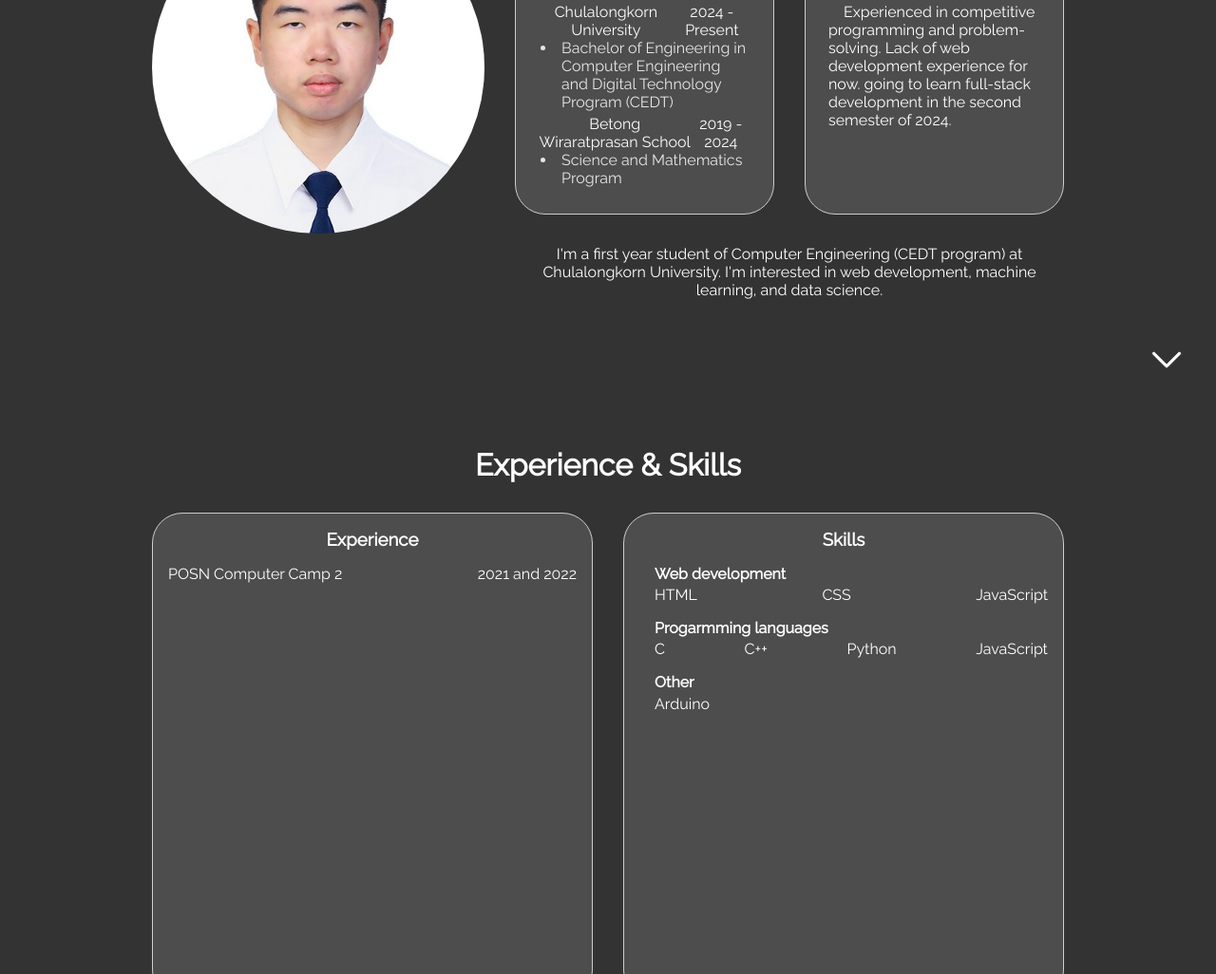
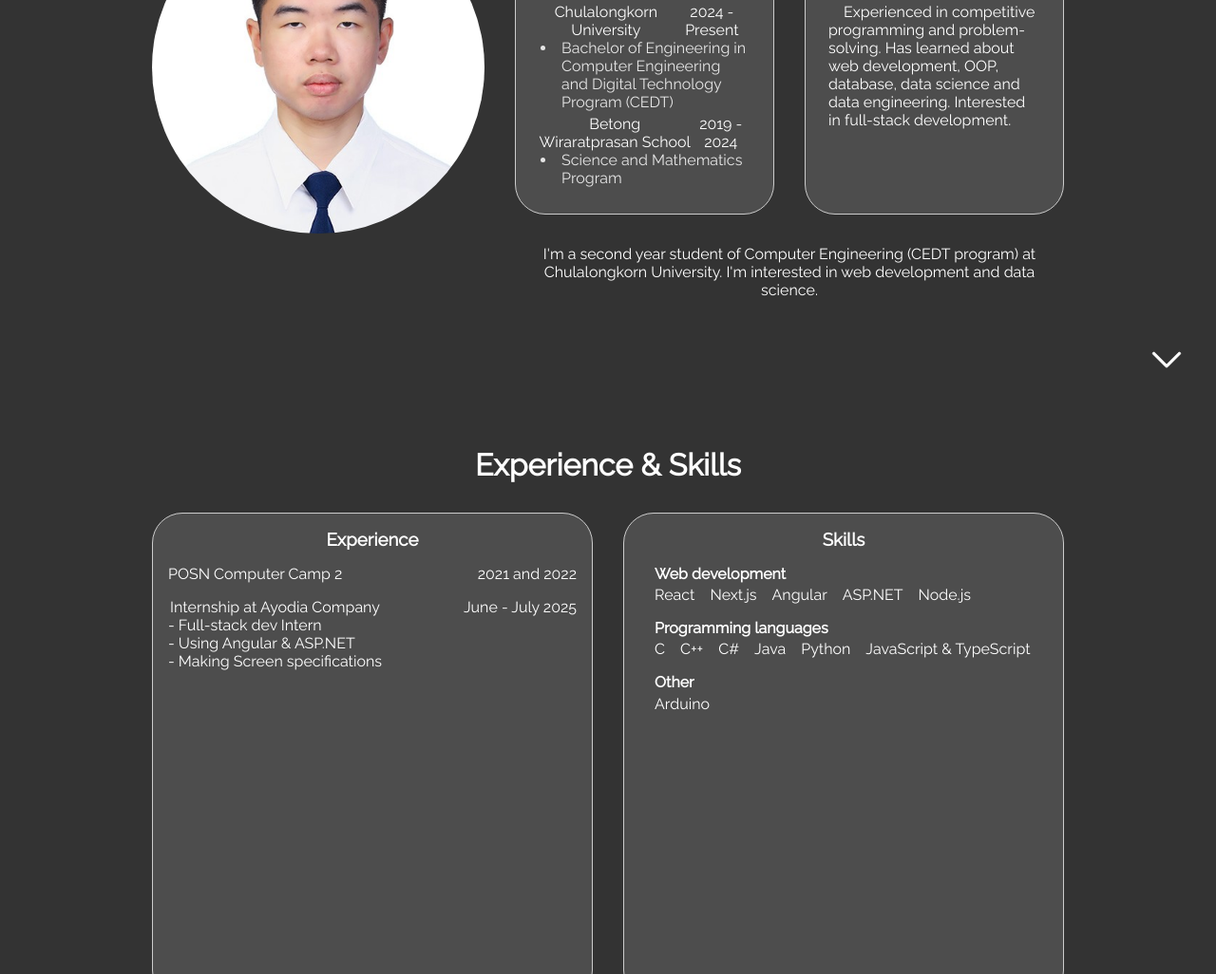
Before and after one commit to ThawinXD/ThawinXD.github.io, a plain HTML site: page index.html in a window 1280 px wide. Shown: the part 1225-2251 px from the top of the page at 95% size. Drawn offline with Linux system fonts and the light colour scheme.

Commit message:
Update experience, skills, and project sections
Revised the experience section to reflect updated skills and internship experience. Expanded the skills section with additional technologies and corrected a typo. Updated the projects section layout and naming, and improved CSS for better alignment, wrapping, and image handling.

```diff
--- a/index.html
+++ b/index.html
@@ -14,7 +14,7 @@
          <ul class="nav-links">
             <li><a href="#about">About</a></li>
             <li><a href="#experience">Experience</a></li>
-            <li><a href="#projects">Projects</a></li>
+            <li><a href="#projects">Project(s)</a></li>
             <li><a href="#contact">Contact</a></li>
          </ul>
       </div>
@@ -102,12 +102,12 @@
             <div class="details-container">
                <img src="assets/experience-icon.svg" alt="Experience icon" class="icon">
                <h3>Experience</h3>
-               <p class="text-left">Experienced in competitive programming and problem-solving. Lack of web development experience for now. going to learn full-stack development in the second semester of 2024.</p>
+               <p class="text-left">Experienced in competitive programming and problem-solving. Has learned about web development, OOP, database, data science and data engineering. Interested in full-stack development.</p>
             </div>
          </div>
          <div class="text-container">
             <p class="section-p1">
-               I'm a first year student of Computer Engineering (CEDT program) at Chulalongkorn University. I'm interested in web development, machine learning, and data science.
+               I'm a second year student of Computer Engineering (CEDT program) at Chulalongkorn University. I'm interested in web development and data science.
             </p>
          </div>
       </div>
@@ -122,26 +122,50 @@
                <p>POSN Computer Camp 2</p>
                <p>2021 and 2022</p>
             </div>
+            <div class="left-right-align">
+               <div>
+                  <p>Internship at Ayodia Company</p>
+                  <div class="text-left">
+                     <p>- Full-stack dev Intern</p>
+                     <p>- Using Angular & ASP.NET</p>
+                     <p>- Making Screen specifications</p>
+                  </div>
+               </div>
+               <p>June - July 2025</p>
+            </div>
          </div>
          <div class="experience ex2">
             <h3 class="h3">Skills</h3>
             <div class="skill skill-1">
                <h4>Web development</h4>
                <div class="space-between">
-                  <p>HTML</p>
-                  <p>CSS</p>
-                  <p>JavaScript</p>
+                  <p>React</p>
+                  <p>Next.js</p>
+                  <p>Angular</p>
+                  <p>ASP.NET</p>
+                  <p>Node.js</p>
                </div>
             </div>
             <div class="skill skill-2">
-               <h4>Progarmming languages</h4>
+               <h4>Programming languages</h4>
                <div class="space-between">
-                  <p>C</p>
-                  <p>C++</p>
-                  <p>Python</p>
-                  <p>JavaScript</p>
+                  <p class="itemInP">C</p>
+                  <p class="itemInP">C++</p>
+                  <p class="itemInP">C#</p>
+                  <p class="itemInP">Java</p>
+                  <p class="itemInP">Python</p>
+                  <p class="itemInP">JavaScript & TypeScript</p>
                </div>
             </div>
+            <!-- <div class="skill skill-2">
+               <h4>Frameworks</h4>
+               <div class="space-between">
+                  <p class="itemInP">Node.js</p>
+                  <p class="itemInP">Next.js</p>
+                  <p class="itemInP">Angular</p>
+                  <p class="itemInP">ASP.NET</p>
+               </div>
+            </div> -->
             <div class="skill skill-3">
                <h4>Other</h4>
                <div class="space-between">
@@ -153,9 +177,26 @@
       <img src="assets/arrow-down.svg" alt="Arrow down" class="arrow icon" onclick="location.href='./#projects'">
    </section>
    <section id="projects">
-      <h1 class="project-title">Projects</h1>
+      <h1 class="project-title">Project(s)</h1>
       <div class="projects-container">
-         <div class="project-container details-container color-container">
+         <div class="projects-container details-container color-container">
+            <div class="project-image">
+               <img
+                  src="assets/2048_game.png"
+                  alt="2048 Game"
+                  class="project-image"
+               >
+            </div>
+            <div>
+               <h2 class="project-sub-title">2048 Game</h2>
+               <div class="button-container">
+                  <button class="button button-color button-color-2 project-button" onclick="window.open('https://github.com/ThawinXD/2048_Game')">Github</button>
+                  <button class="button button-color button-color-2 project-button" onclick="window.open('https://thawinxd.github.io/2048_Game/')">Play</button>
+               </div>
+            </div>
+         </div>
+
+         <!-- <div class="project-container details-container color-container">
             <div class="project-image-container">
                <img
                   src="assets/2048_game.png"
@@ -183,22 +224,7 @@
                <button class="button button-color button-color-2 project-button" onclick="window.open('https://github.com/ThawinXD/2048_Game')">Github</button>
                <button class="button button-color button-color-2 project-button" onclick="window.open('https://thawinxd.github.io/2048_Game/')">Play</button>
             </div>
-         </div>
-
-         <div class="project-container details-container color-container">
-            <div class="project-image-container">
-               <img
-                  src="assets/2048_game.png"
-                  alt="2048 Game"
-                  class="project-image"
-               >
-            </div>
-            <h2 class="project-sub-title">2048 Game</h2>
-            <div class="button-container">
-               <button class="button button-color button-color-2 project-button" onclick="window.open('https://github.com/ThawinXD/2048_Game')">Github</button>
-               <button class="button button-color button-color-2 project-button" onclick="window.open('https://thawinxd.github.io/2048_Game/')">Play</button>
-            </div>
-         </div>
+         </div> -->
       </div>
       <img src="assets/arrow-down.svg" alt="Arrow down" class="arrow icon" onclick="location.href='./#contact'">
    </section>
--- a/style.css
+++ b/style.css
@@ -335,6 +335,14 @@ section {
    justify-content: space-between;
 }
 
+.text-left {
+   text-align: left;
+   /* text-indent: -1rem; */
+}
+.text-indent {
+   text-indent: 1rem;
+}
+
 .about-container p.text-left {
    text-align: left;
    text-indent: 1rem;
@@ -384,8 +392,17 @@ section {
 .space-between {
    display: flex;
    flex-direction: row;
-   justify-content: space-between;
+   justify-content: start;
+   align-items: center;
+   column-gap: 1rem;
+   row-gap: 0.2rem;
+   flex-wrap: wrap;
    margin-top: 0.2rem;
+}
+
+.itemInP {
+   /* padding: 0.2rem; */
+   /* text-wrap: nowrap; */
 }
 /* End Ecperience section */
 
@@ -406,6 +423,8 @@ section {
    border-radius: 2rem;
    width: 90%;
    height: 90%;
+   max-height: 50vh;
+   object-fit: contain;
 }
 
 .projects-container {
@@ -415,6 +434,7 @@ section {
    margin-bottom: 1rem;
    justify-content: center;
    flex-wrap: wrap;
+   max-height: 70vh;
 }
 /* End Projects section */
 
```
